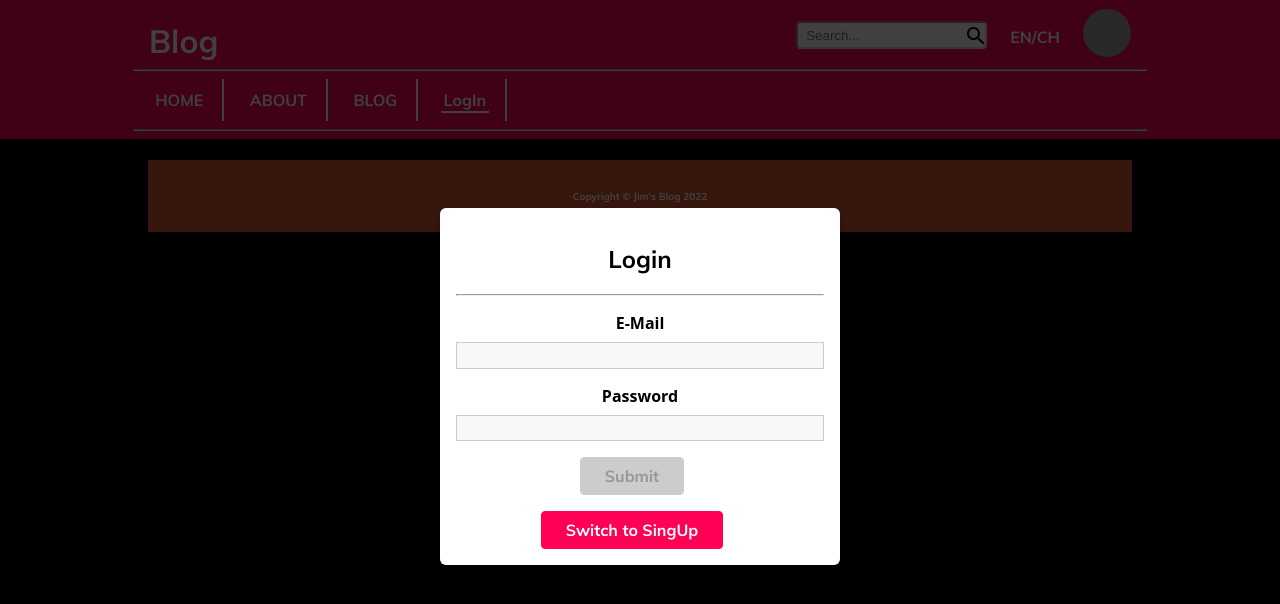
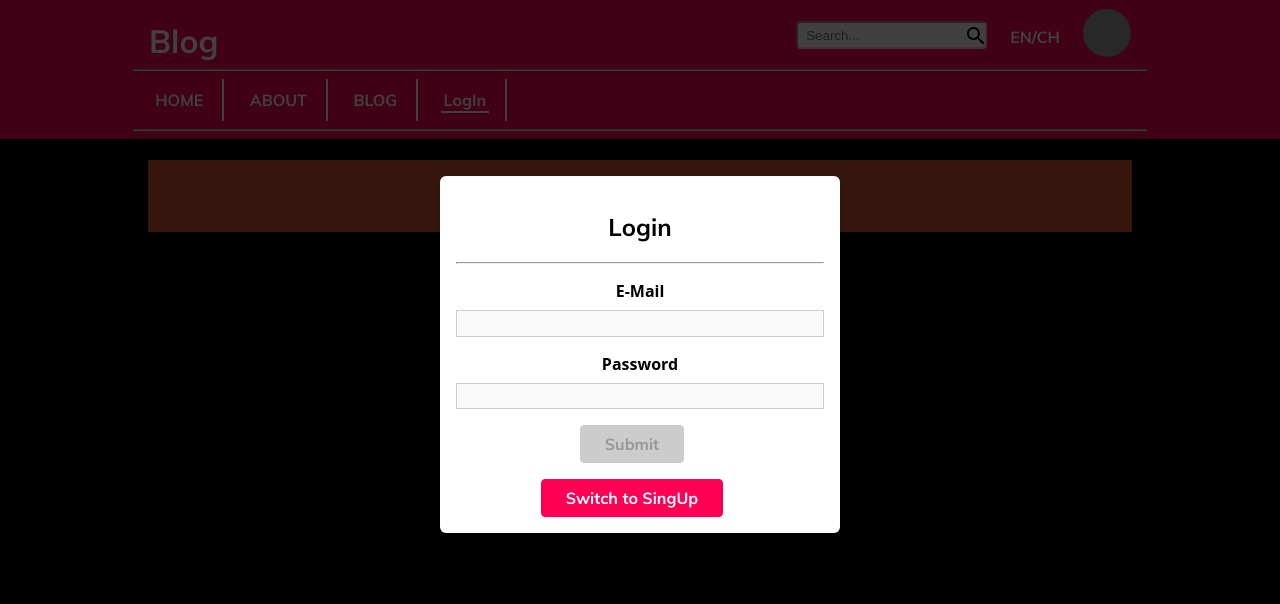
Before and after one commit to jimkk159/Blog, a React (Create React App) app in the folder frontend/: page /auth in a window 1280 px wide. Shown: the top 604 px of the page. Built offline with nearby package versions, Linux system fonts and the light colour scheme; grey boxes are pictures that could not be loaded.

Commit message:
fix:backdrop bug & add media-query hook

```diff
--- a/frontend/src/App.jsx
+++ b/frontend/src/App.jsx
@@ -19,7 +19,7 @@ import BlogLayout from "./shared/pages/layouts/RootLayout";
 import HomePage from "./shared/pages/HomePage";
 import AboutPage from "./shared/pages/AboutPage";
 import ErrorPage from "./shared/pages/ErrorPage";
-import AuthPage from "./users/pages/AuthPage";
+import AuthModal from "./users/components/AuthModal";
 import NewPostPage from "./blogs/pages/NewPostPage";
 import PostPage from "./blogs/pages/PostPage";
 import PostsPage from "./blogs/pages/PostsPage";
@@ -35,7 +35,7 @@ const router = createBrowserRouter(
         <Route path=":blogId" element={<PostPage />} loader={null} />
       </Route>
       <Route path="/about" element={<AboutPage />} loader={null} />
-      <Route path="/auth" element={<AuthPage />} loader={null} />
+      <Route path="/auth" element={<AuthModal />} loader={null} />
       <Route path="/*" element={<Navigate replace to="/" />} loader={null} />
     </Route>
   )
--- a/frontend/src/shared/components/UI/Modal.jsx
+++ b/frontend/src/shared/components/UI/Modal.jsx
@@ -9,7 +9,12 @@ import Backdrop from "./Backdrop";
 
 function Modal(props) {
   const inputContent = props.content ? props.content : props.children;
-  const ModalContent = ReactDOM.createPortal(<div className={classes.modal}>{inputContent}</div>, document.getElementById("modal"));
+  const ModalContent = ReactDOM.createPortal(
+    <div className={`${classes.modal} ${props.className}`} style={props.style}>
+      {inputContent}
+    </div>,
+    document.getElementById("modal")
+  );
 
   return (
     <>
--- a/frontend/src/shared/components/UI/Modal.module.css
+++ b/frontend/src/shared/components/UI/Modal.module.css
@@ -1,54 +1,14 @@
 .modal {
   z-index: 100;
   position: fixed;
-  top: 12vh;
-  width: 100%;
-}
-
-.modal__header {
-  width: 100%;
-  padding: 1rem 0.5rem;
-  background: #2a006e;
-  color: white;
-}
-
-.modal__header h2 {
-  margin: 0.5rem;
-}
-
-.modal__content {
-  padding: 1rem 0.5rem;
-}
-
-.modal__footer {
-  padding: 1rem 0.5rem;
+  top: 22vh;
+  left:25%;
+  width: 50%;
 }
 
 @media (min-width: 768px) {
   .modal {
-    left: calc(50% - 20rem);
-    width: 40rem;
+    left: calc(50% - 15rem);
+    width: 30rem;
   }
 }
-
-.modal-enter {
-  transform: translateY(-10rem);
-  opacity: 0;
-}
-
-.modal-enter-active {
-  transform: translateY(0);
-  opacity: 1;
-  transition: all 200ms;
-}
-
-.modal-exit {
-  transform: translateY(0);
-  opacity: 1;
-}
-
-.modal-exit-active {
-  transform: translateY(-10rem);
-  opacity: 0;
-  transition: all 200ms;
-}
--- /dev/null
+++ b/frontend/src/shared/hooks/media-query-hook.js
@@ -0,0 +1,18 @@
+import React, { useEffect, useState } from "react";
+
+// Check the Screen meet the media query
+// According to https://stackoverflow.com/questions/54491645/media-query-syntax-for-reactjs
+function useMediaQuery(type, screenSize) {
+  const [matches, setMatches] = useState(
+    window.matchMedia(`(${type}-width:${screenSize}px)`).matches
+  );
+  useEffect(() => {
+    window
+      .matchMedia(`(${type}-width:${screenSize}px)`)
+      .addEventListener("change", (e) => setMatches(e.matches));
+  }, []);
+
+  return { matches };
+}
+
+export default useMediaQuery;
--- a/frontend/src/users/pages/AuthPage.jsx
+++ b/frontend/src/users/components/AuthModal.jsx
@@ -1,7 +1,7 @@
 import React, { useState, useContext } from "react";
 
 //CSS
-import classes from "./AuthPage.module.css";
+import classes from "./AuthModal.module.css";
 
 //Custom Context
 import { AuthContext } from "../../shared/context/auth-contex";
@@ -21,6 +21,7 @@ import {
   VALIDATOR_EMAIL,
   VALIDATOR_REQUIRE,
 } from "../../shared/util/validators";
+import useMediaQuery from "../../shared/hooks/media-query-hook";
 
 //Constant Variable
 const emailId = "email";
@@ -32,10 +33,12 @@ const Fake_User = [
   { userId: "2", name: "Amy" },
 ];
 
-function AuthPage() {
+function AuthModal() {
   const auth = useContext(AuthContext);
   const [showModal, setShowModal] = useState(true);
   const [isLoginMode, setIsLoginMode] = useState(true);
+
+  const { matches } = useMediaQuery("min", "768");
   const { formState, inputHandler, setFormData } = useForm(
     {
       [emailId]: { value: "", isValid: false },
@@ -44,9 +47,20 @@ function AuthPage() {
     false
   );
 
+  //Custom Modal Style
+  const customModalStyle = matches
+    ? {
+        left: "calc(50% - 12.5rem)",
+        width: "25rem",
+      }
+    : {};
+
   //Toggle Modal
-  // const openModalHandler=()=>setShowModal(true)
-  const closeModalHandler = () => setShowModal(false);
+  //const openModalHandler=()=>setShowModal(true)
+  const closeModalHandler = () => {
+    setShowModal(false);
+    console.log("close");
+  };
 
   //Switch Auth Form
   const switchModeHandler = () => {
@@ -82,7 +96,11 @@ function AuthPage() {
   };
 
   return (
-    <Modal show={showModal} onCancel={closeModalHandler}>
+    <Modal
+      show={showModal}
+      onCancel={closeModalHandler}
+      style={customModalStyle}
+    >
       <Card className={classes.authentication}>
         <h2>{`${isLoginMode ? "Login" : "SingUp"}`}</h2>
         <hr />
@@ -132,4 +150,4 @@ function AuthPage() {
   );
 }
 
-export default AuthPage;
+export default AuthModal;
--- /dev/null
+++ b/frontend/src/users/components/AuthModal.module.css
@@ -0,0 +1,16 @@
+.authentication {
+  width: 100%;
+  text-align: center;
+}
+
+.authentication form {
+  margin-bottom: 1rem;
+}
+
+@media (min-width: 768px) {
+  .authentication {
+    max-width: 25rem;
+    margin-left: auto;
+    margin-right: auto;
+  }
+}
--- a/frontend/src/users/pages/AuthPage.module.css
+++ /dev/null
@@ -1,10 +0,0 @@
-.authentication {
-  width: 90%;
-  max-width: 25rem;
-  margin: 7rem auto;
-  text-align: center;
-}
-
-.authentication form {
-  margin-bottom: 1rem;
-}
```
Also changed, not shown: frontend/src/shared/components/UI/ErrorModal.jsx (added, +20 -0 lines).
